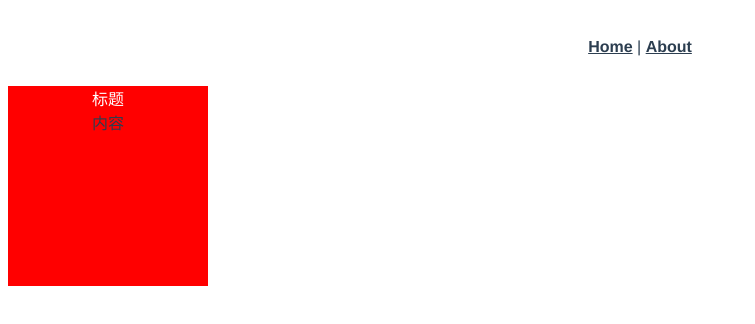
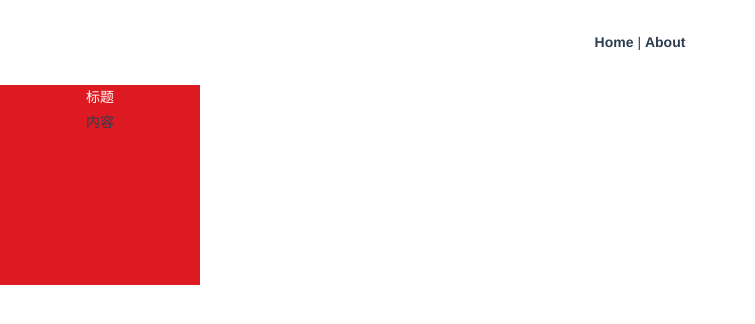
Before and after one commit to hurricane84/yx2, a Vue app: page /demo in a window 1280 px wide. Shown: the top 324 px of the page, without its empty margins (0-755 px from the left). Built offline with nearby package versions, Linux system fonts and the light colour scheme.

Commit message:
add demo,install sass-loader

```diff
--- a/package.json
+++ b/package.json
@@ -9,6 +9,7 @@
   },
   "dependencies": {
     "core-js": "^3.8.3",
+    "sass-loader": "^8.0.2",
     "vue": "^2.6.14",
     "vue-router": "^3.5.1",
     "vuex": "^3.6.2"
@@ -28,7 +29,6 @@
     "eslint-plugin-promise": "^5.1.0",
     "eslint-plugin-vue": "^8.0.3",
     "sass": "^1.32.7",
-    "sass-loader": "^12.0.0",
     "vue-template-compiler": "^2.6.14"
   }
 }
--- a/src/main.js
+++ b/src/main.js
@@ -2,6 +2,9 @@ import Vue from 'vue'
 import App from './App.vue'
 import router from './router'
 import store from './store'
+import './assets/js/rem.js'
+import './assets/css/border.css'
+import './assets/css/reset.css'
 
 Vue.config.productionTip = false
 
--- a/src/views/Demo.vue
+++ b/src/views/Demo.vue
@@ -15,7 +15,6 @@ export default {
 </script>
 
 <style lang="scss" scoped>
-$color: #f00;
 @mixin wyy(){
     width: 200px;
     height: 200px;
@@ -24,7 +23,7 @@ $color: #f00;
     // width: 200px;
     // height: 200px;
     @include wyy();
-    background: $color;
+    background: $colorB;
     &-title{
         color: #fff;
     }
--- a/vue.config.js
+++ b/vue.config.js
@@ -1,5 +1,12 @@
 const { defineConfig } = require('@vue/cli-service')
 module.exports = defineConfig({
   transpileDependencies: true,
-  lintOnSave: false
+  lintOnSave: false,
+  css: {
+    loaderOptions: {
+      scss: {
+        prependData: '@import "@/assets/scss/base.scss";'
+      }
+    }
+  }
 })
```
Also changed, not shown: 1 other file (tests, documents, lock files or other folders).
